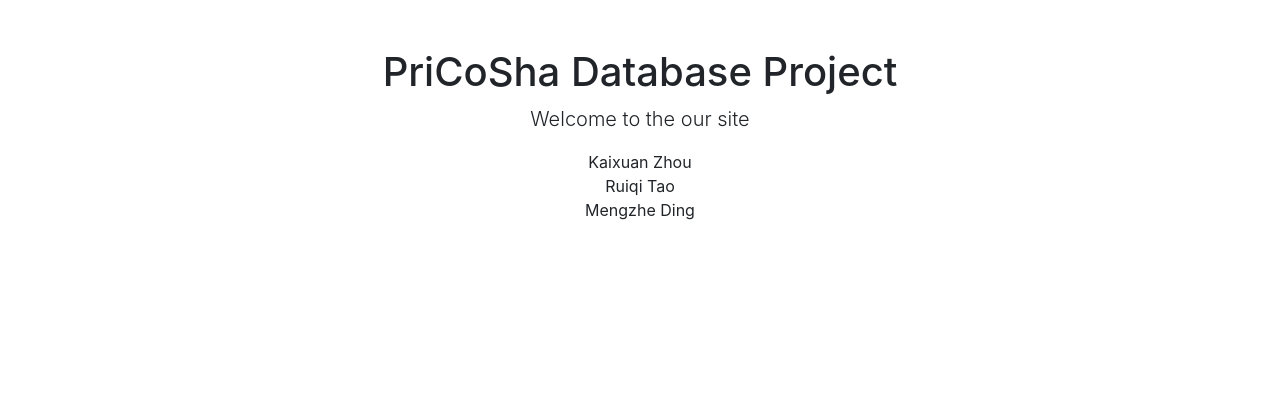
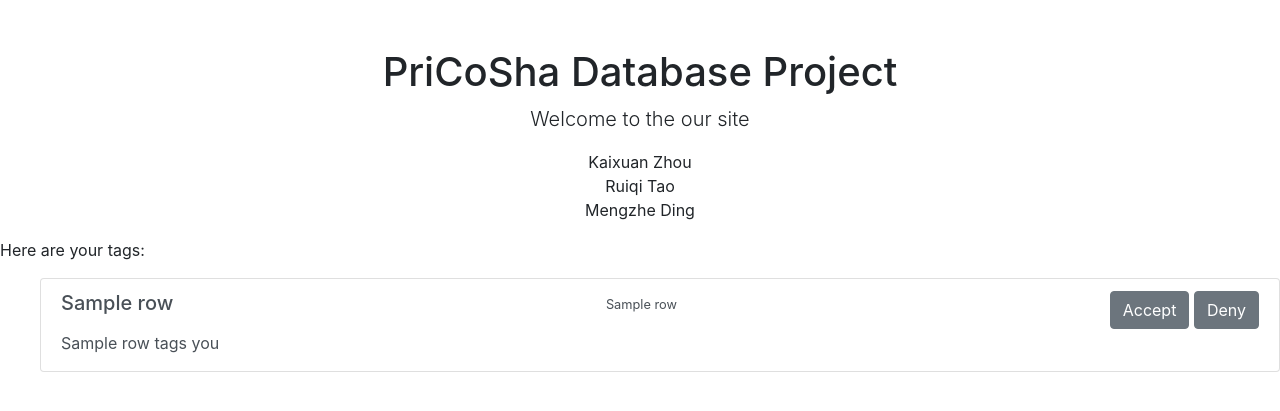
Before and after one commit to ZhouJoseph/PriCoSha, a Flask app: template templates/index.html in a window 1280 px wide. Shown: the part 56-467 px from the top of the page. Run offline with Flask 2, Linux system fonts and the light colour scheme; the template is opened without the code that fills it: most values are stand-ins (such as "Sample title", 1, 10 or a date in 2020); some libraries are stand-ins or nearby versions.

Commit message:
tag frontend partially down

```diff
--- a/app.py
+++ b/app.py
@@ -37,9 +37,17 @@ def getGroups(email):
     cursor.close()
     return groups
 
-@app.route("/")
+@app.route("/", methods = ["GET", "POST"])
 def index():
-    return render_template("index.html")
+    if 'user' in session:
+        cursor = conn.cursor()
+        query = "SELECT * FROM tag join contentitem ON (contentitem.item_id = tag.item_id) where email_tagged = (%s)"
+        cursor.execute(query,session['user'])
+        data = cursor.fetchall()
+        print(data)
+        return render_template("index.html", tag_data = data)
+    else:
+        return render_template("index.html")
 
 @app.route("/login")
 def login():
--- a/templates/content.html
+++ b/templates/content.html
@@ -75,7 +75,6 @@
         you must <a href="{{url_for('login')}}">log in</a> to post a comment
     {% endif %}
     <div id="userComments"></div>
-
     <div class="list-group" style="width:50%;min-width: 400px" id="posts"></div>
 </center>
     <script src="{{url_for('static', filename='vendor/jquery/jquery.min.js')}}"></script>
--- a/templates/index.html
+++ b/templates/index.html
@@ -71,10 +71,38 @@
       </div>
     </div>
 
+    <!-- Pending Tags -->
+
+    <div class="tag-container">
+      <p class="header">Here are your tags:</p>
+      <ul>
+        {% for row in tag_data %}
+          <a href="" class="list-group-item list-group-item-action flex-column align-items-start">
+            <div class="d-flex w-100 justify-content-between">
+              <h5 class="mb-1">{{row[9]}}</h5>
+              <p><small>{{row[7]}}</small></p>
+              <div class="accept-or-deny" role="decide" aria-label="Toolbar with button groups">
+                <button type="button" class="btn btn-secondary">Accept</button>
+                <button type="button" class="btn btn-secondary">Deny</button>
+              </div>
+            </div>
+            <p class="mb-1">{{row[1]}} tags you</p>
+
+          </a>
+        {% endfor %}
+    </ul>
+
+    </div>
+
+
     <!-- Bootstrap core JavaScript -->
     <script src="{{url_for('static', filename='vendor/jquery/jquery.min.js')}}"></script>
     <script src="{{url_for('static', filename='vendor/bootstrap/js/bootstrap.bundle.min.js')}}"></script>
 
+    <script>
+
+    </script>
+
   </body>
 
 </html>
```
